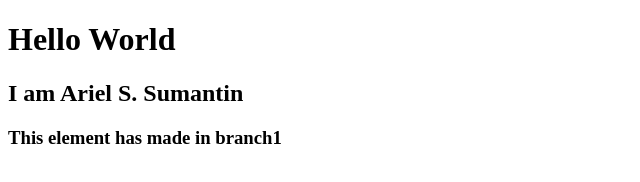
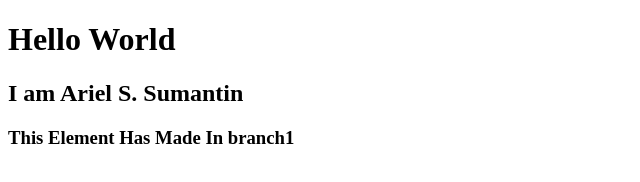
Before and after one commit to aryeeeeeeeeel/Hello-World, a plain HTML site: page index.html in a window 1280 px wide. Shown: the full height of the page, 0-640 px from the left. Drawn offline with Linux system fonts and the light colour scheme.

```diff
--- a/index.html
+++ b/index.html
@@ -8,6 +8,6 @@
 <body>
     <h1>Hello World</h1>
     <h2>I am Ariel S. Sumantin</h2>
-    <h3>This element has made in branch1</h3>
+    <h3>This Element Has Made In branch1</h3>
 </body>
 </html>
```
